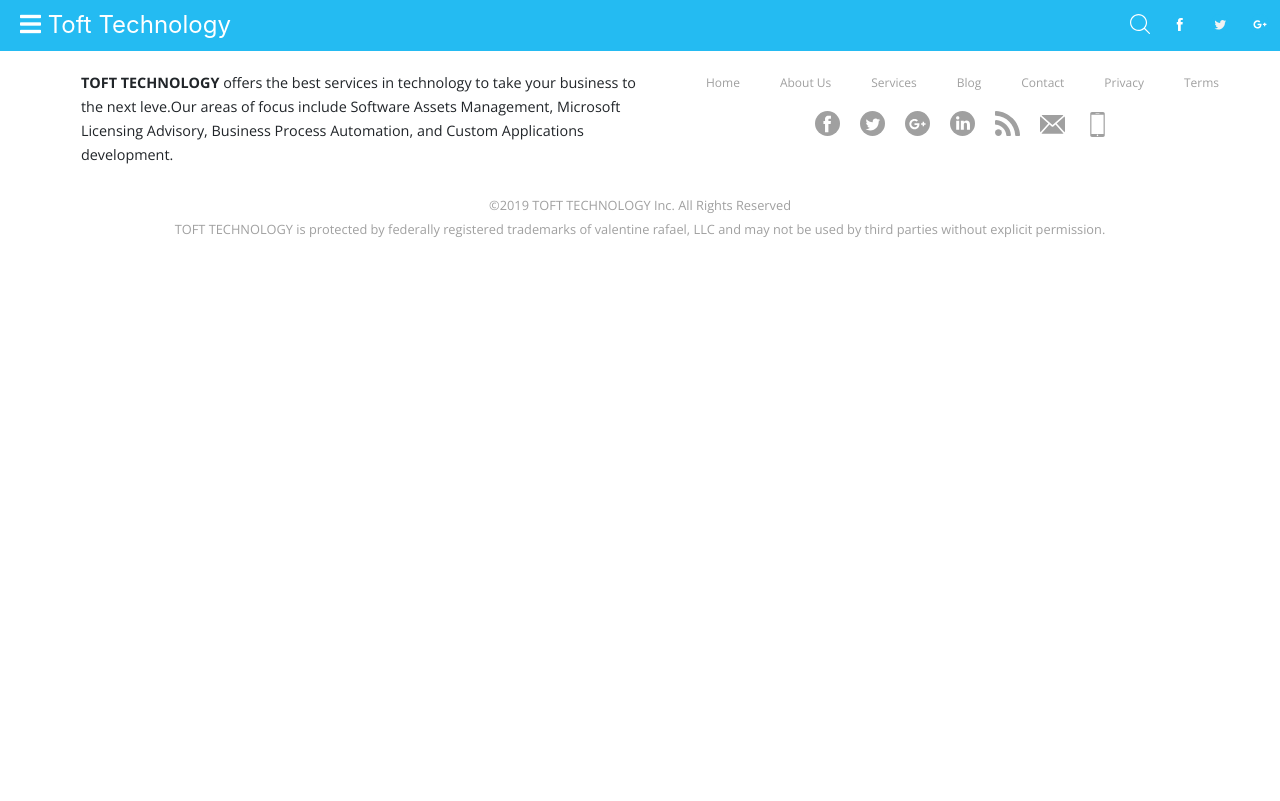
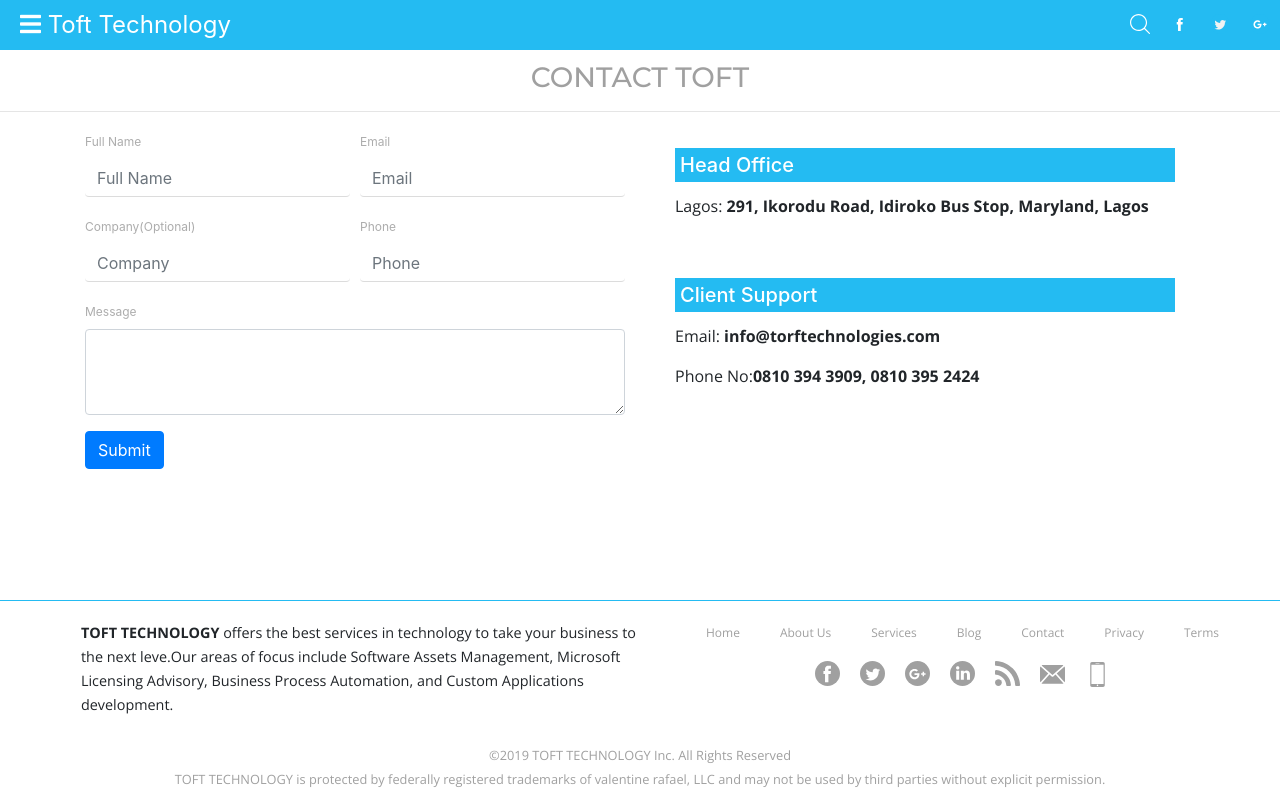
Before and after one commit to rafaelvalentine/mytoft, a React (Create React App) app: page /contact in a window 1280 px wide. Built offline with nearby package versions, Linux system fonts and the light colour scheme.

Commit message:
finished contact Page

```diff
--- a/src/App.jsx
+++ b/src/App.jsx
@@ -6,6 +6,7 @@
 import About from './components/About/About'
 import Services from './components/Services/Services'
 import Blog from './components/Blog/Blog'
+import Contact from './components/Contact/Contact'
 
 import './App.css'
 
@@ -20,6 +21,7 @@
           <Route path='/about' component={About} />
           <Route path='/services' component={Services} />
           <Route path='/blog' component={Blog} />
+          <Route path='/contact' component={Contact} />
           <Footer />
         </div>
 
--- /dev/null
+++ b/src/components/Contact/Contact.css
@@ -0,0 +1,41 @@
+/* #contact {
+    height: 65vh;
+} */
+
+#contact label {
+    font-size: .75rem;
+    color: #8a8a8a;
+    opacity: .7;
+}
+
+#contact input {
+    border: none;
+    border-bottom: 1px solid rgba(138, 138, 138, .3);
+}
+
+#contact h3 {
+    margin-top: 10px;
+    text-align: center;
+    text-transform: uppercase;
+}
+
+#contact {
+    margin-bottom: 20px;
+}
+
+.head-office .card {
+    border: none;
+    margin-bottom: 20px;
+}
+
+.head-office .card .card-title {
+    background: #24BBF2;
+    padding: 5px;
+    color: #fff;
+}
+
+@media screen and (min-width: 720px) {
+    #contact {
+        height: 65vh;
+    }
+}
--- /dev/null
+++ b/src/components/Contact/Contact.jsx
@@ -0,0 +1,85 @@
+import React, { Component } from 'react'
+import { Form, Button, Card, Container, Row, Col } from 'react-bootstrap'
+import { Helmet } from 'react-helmet'
+import './Contact.css'
+
+export default class Contact extends Component {
+  render () {
+    return (
+      <div id='contact'>
+        <Helmet>
+          <title>Contact Us || TOFT </title>
+          <meta name='description' content='Helmet application' />
+        </Helmet>
+        <h3> Contact TOFT</h3>
+        <hr />
+        <Container>
+          <Row>
+            <Col >
+              <Form>
+                <Form.Row>
+                  <Form.Group as={Col} controlId='formGridEmail'>
+                    <Form.Label>Full Name</Form.Label>
+                    <Form.Control type='text' placeholder='Full Name' />
+                  </Form.Group>
+
+                  <Form.Group as={Col} controlId='formGridPassword'>
+                    <Form.Label>Email</Form.Label>
+                    <Form.Control type='email' placeholder='Email' />
+                  </Form.Group>
+                </Form.Row>
+
+                <Form.Row>
+                  <Form.Group as={Col} controlId='formGridEmail'>
+                    <Form.Label>Company(Optional)</Form.Label>
+                    <Form.Control type='text' placeholder='Company' />
+                  </Form.Group>
+
+                  <Form.Group as={Col} controlId='formGridPassword'>
+                    <Form.Label>Phone</Form.Label>
+                    <Form.Control type='tel' placeholder='Phone' />
+                  </Form.Group>
+                </Form.Row>
+
+                {/* <Form.Group controlId='formBasicChecbox'>
+                  <Form.Check type='checkbox' label='Check me out' />
+                </Form.Group> */}
+                <Form.Group controlId='exampleForm.ControlTextarea1'>
+                  <Form.Label>Message</Form.Label>
+                  <Form.Control as='textarea' rows='3' />
+                </Form.Group>
+                <Button variant='primary' type='submit'>
+    Submit
+                </Button>
+              </Form>
+            </Col>
+            <Col>
+              <div className='head-office'>
+                <Card >
+                  <Card.Body>
+                    <Card.Title>Head Office</Card.Title>
+                    <Card.Text>Lagos: <strong>291, Ikorodu Road, Idiroko Bus Stop, Maryland, Lagos</strong>
+                    </Card.Text>
+                  </Card.Body>
+                </Card>
+              </div>
+
+              <div className='head-office'>
+                <Card >
+                  <Card.Body>
+                    <Card.Title>Client Support</Card.Title>
+                    <Card.Text>Email: <strong>info@torftechnologies.com</strong>
+                    </Card.Text>
+                    <Card.Text>Phone No:<strong>0810 394 3909, 0810 395 2424</strong>
+                    </Card.Text>
+                  </Card.Body>
+                </Card>
+              </div>
+            </Col>
+          </Row>
+        </Container>
+
+      </div>
+    )
+  }
+}
```
